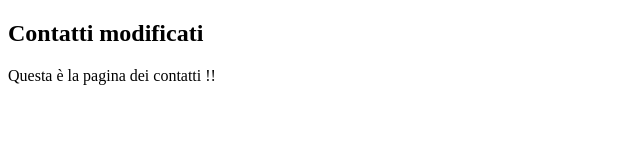
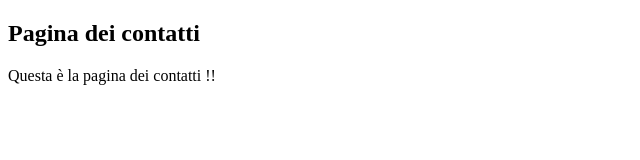
Before and after one commit to Carlo1987/testgithub, a plain HTML site: page contatti.html in a window 1280 px wide. Shown: the full height of the page, 0-640 px from the left. Drawn offline with Linux system fonts and the light colour scheme.

Commit message:
contatti modificati da remoto

```diff
--- a/contatti.html
+++ b/contatti.html
@@ -3,10 +3,10 @@
 <head>
     <meta charset="UTF-8">
     <meta name="viewport" content="width=device-width, initial-scale=1.0">
-    <title>pagina1</title>
+    <title>Contatti</title>
 </head>
 <body>
-    <h2>  Contatti modificati </h2>
+    <h2>  Pagina dei contatti </h2>
 
     <p> Questa è la pagina dei contatti !! </p>
 </body>
```
